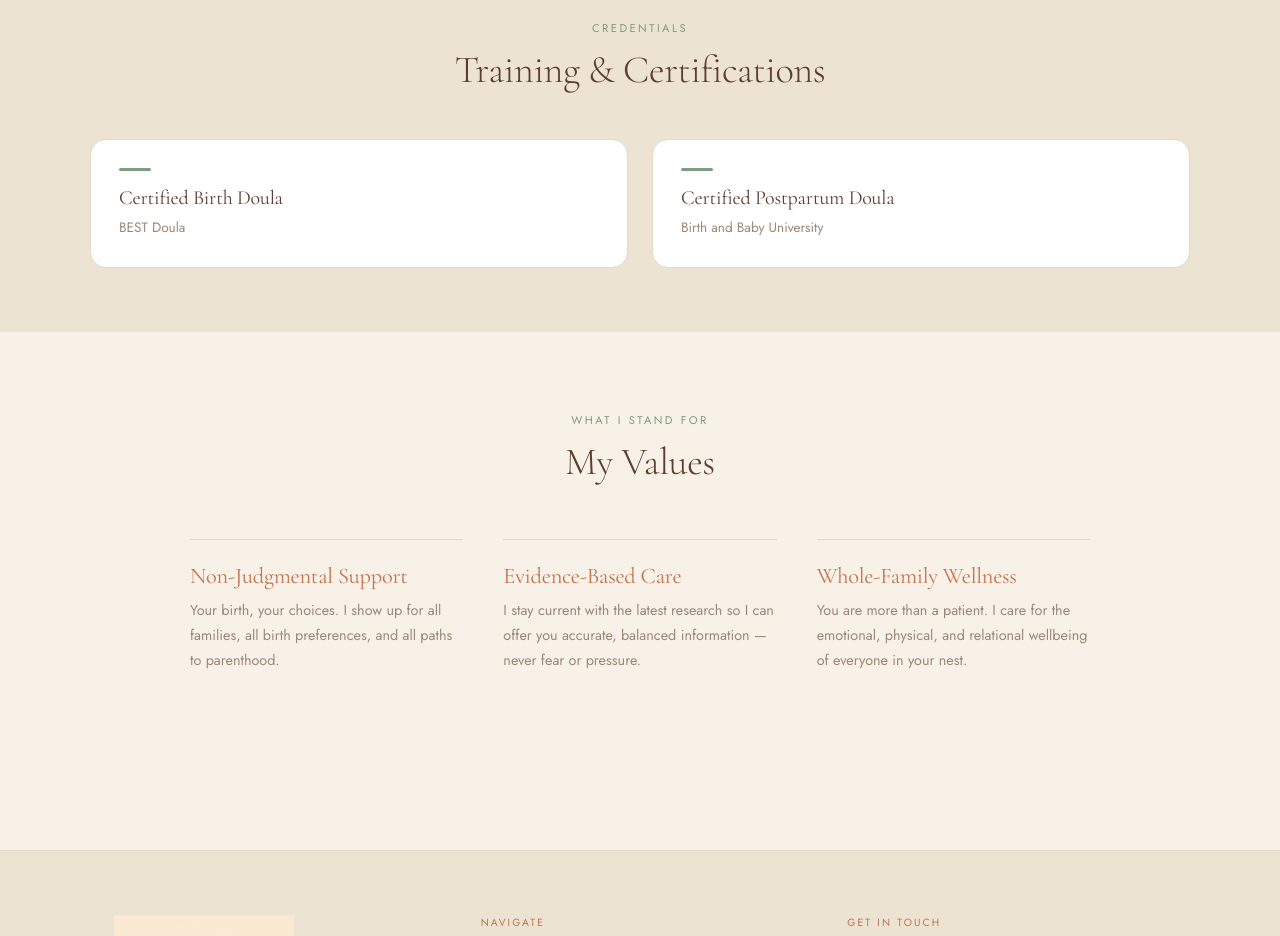
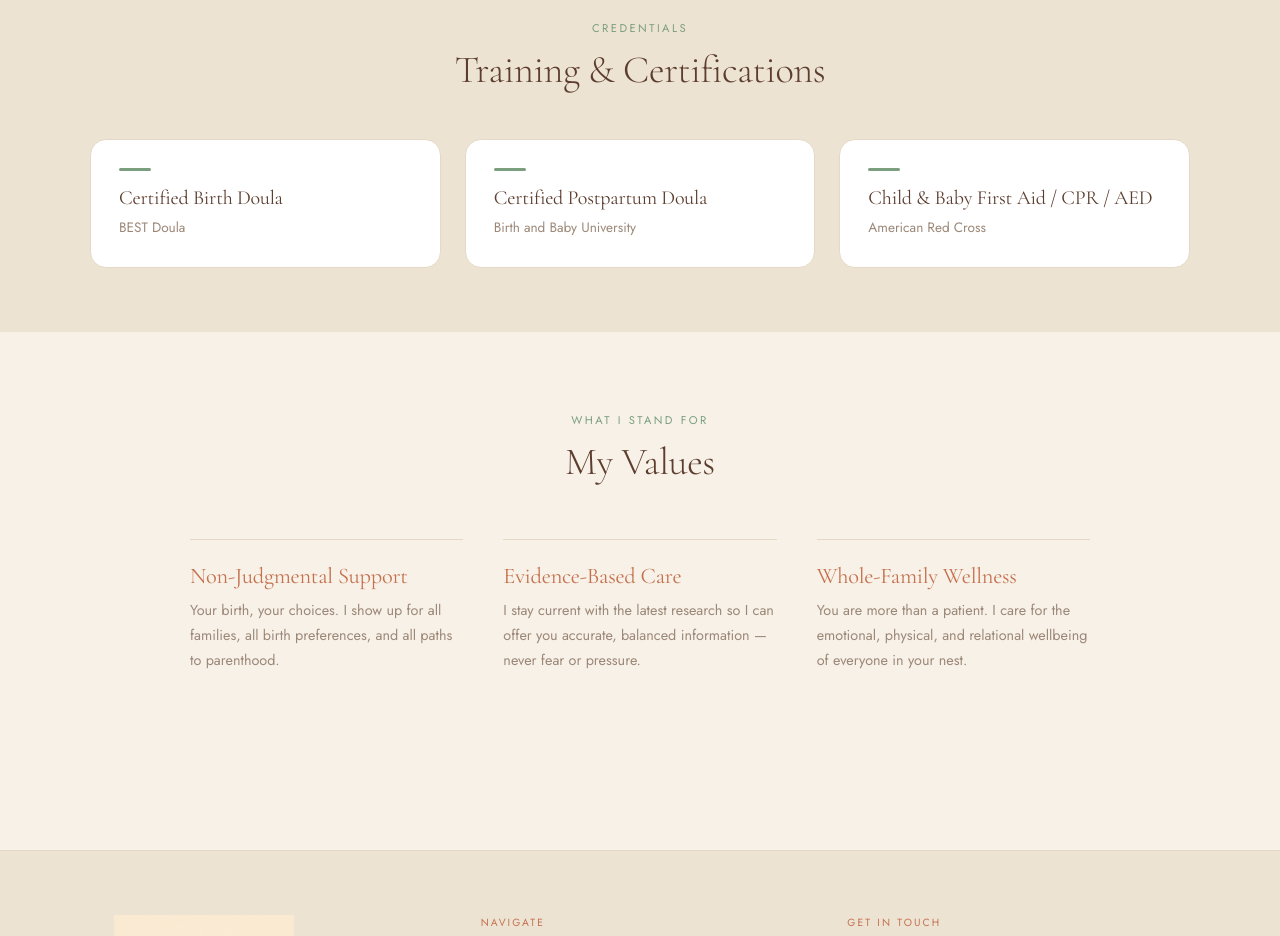
Before and after one commit to farrellbirthandbeyond/the-kelly-nest, a Next.js app: page /about in a window 1280 px wide. Shown: the part 940-1876 px from the top of the page. Built offline with nearby package versions, Linux system fonts and the light colour scheme.

Commit message:
Add Red Cross CPR/AED certification

```diff
--- a/app/about/page.js
+++ b/app/about/page.js
@@ -57,6 +57,7 @@ export default function About() {
             {[
               { title: 'Certified Birth Doula', body: 'BEST Doula' },
               { title: 'Certified Postpartum Doula', body: 'Birth and Baby University' },
+              { title: 'Child & Baby First Aid / CPR / AED', body: 'American Red Cross' },
             ].map((c) => (
               <div key={c.title} style={{ backgroundColor: 'white', borderRadius: '16px', padding: '1.75rem', border: '1px solid var(--cream-deeper)' }}>
                 <div style={{ width: '32px', height: '3px', backgroundColor: 'var(--sage)', borderRadius: '2px', marginBottom: '1rem' }} />
```
